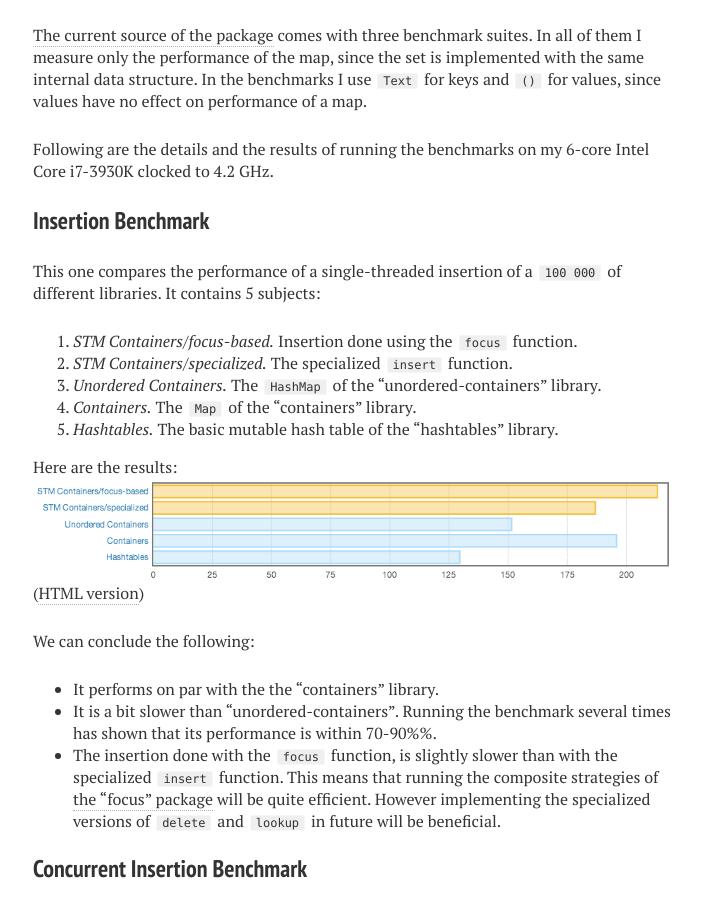
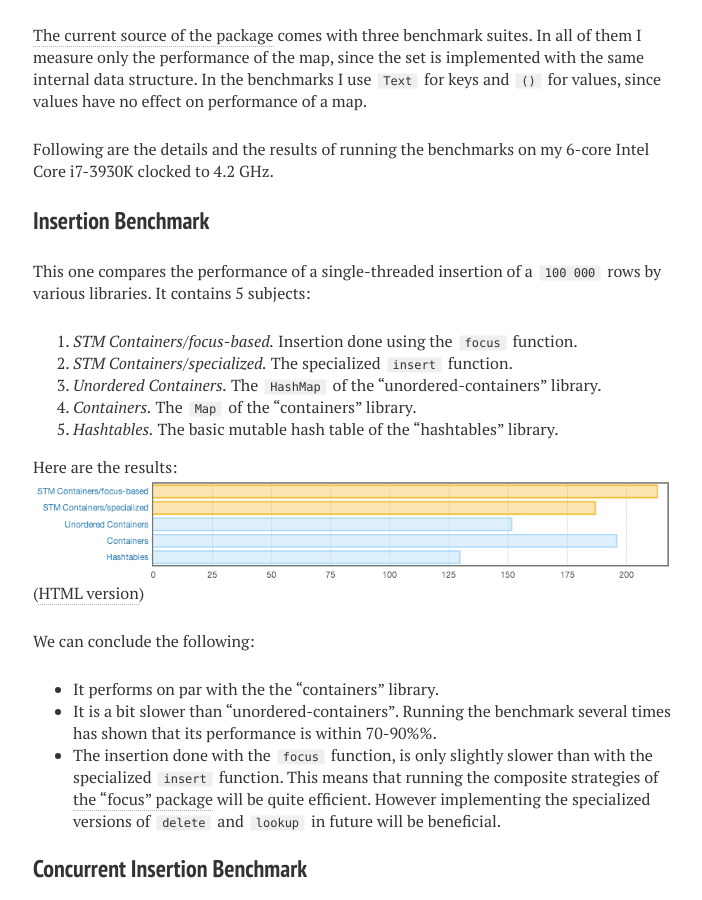
Before and after one commit to nikita-volkov/nikita-volkov.github.io, a Jekyll site: the page built from _posts/2014-06-28-stm-containers.md, in a window 1280 px wide and 900 px high, scrolled down 1277 px. Shown: the whole window, without its empty margins (287-989 px from the left). Built offline with Jekyll 4.4.1, drawn with Linux system fonts in a browser that asks for light colours; nearby versions of some CDN libraries; comment, search, counter and statistics services are not loaded; some of the changed text lies outside the part shown.

Commit message:
Corrections

```diff
--- a/_posts/2014-06-28-stm-containers.md
+++ b/_posts/2014-06-28-stm-containers.md
@@ -53,7 +53,7 @@ Following are the details and the results of running the benchmarks on my 6-core
 
 ### Insertion Benchmark
 
-This one compares the performance of a single-threaded insertion of a `100 000` of different libraries. It contains 5 subjects:
+This one compares the performance of a single-threaded insertion of a `100 000` rows by various libraries. It contains 5 subjects:
 
 1. _STM Containers/focus-based._ Insertion done using the `focus` function.
 1. _STM Containers/specialized._ The specialized `insert` function.
@@ -69,7 +69,7 @@ We can conclude the following:
 
 * It performs on par with the the "containers" library.
 * It is a bit slower than "unordered-containers". Running the benchmark several times has shown that its performance is within 70-90%%.
-* The insertion done with the `focus` function, is  slightly slower than with the specialized `insert` function. This means that running the composite strategies of [the "focus" package](http://hackage.haskell.org/package/focus) will be quite efficient. However implementing the specialized versions of `delete` and `lookup` in future will be beneficial.
+* The insertion done with the `focus` function, is only slightly slower than with the specialized `insert` function. This means that running the composite strategies of [the "focus" package](http://hackage.haskell.org/package/focus) will be quite efficient. However implementing the specialized versions of `delete` and `lookup` in future will be beneficial.
 
 ### Concurrent Insertion Benchmark
 
```
Also changed, not shown: other parts of _posts/2014-06-28-stm-containers.md (+2 -1 lines).
